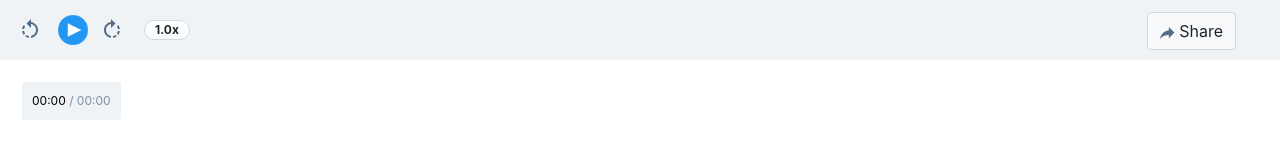
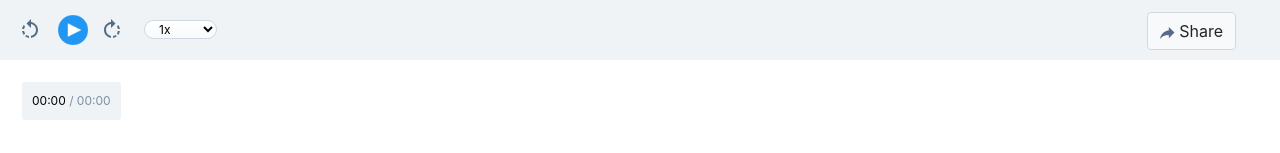
Before and after one commit to aimon/apollo, a React (Create React App) app: page / in a window 1280 px wide. Shown: the top 153 px of the page. Built offline with nearby package versions, Linux system fonts and the light colour scheme.

Commit message:
Implemented playback rate

```diff
--- a/src/assets/styles/app.scss
+++ b/src/assets/styles/app.scss
@@ -34,13 +34,14 @@
         margin-right: 13px;
       }
     }
-    .playback-rate {
+    .speed-rate {
       margin-left: 20px;
       border-radius: 40px;
       border: solid 1px #d0d9e2;
       background-image: linear-gradient(to bottom, #ffffff, #f8fafc);
       padding-left: 10px;
       padding-right: 10px;
+      font-size: 12px;
     }
   }
   .share {
--- a/src/components/AppHeader.js
+++ b/src/components/AppHeader.js
@@ -23,7 +23,20 @@ const AppHeader = ({ audioRef, onLoadedData, onTimeUpdate, onEnded, handleAudioT
           src={audioRef.current.paused ? PlayImage : PauseImage}
         />
         <span className='control-right' onClick={() => handleTranscriptHighlight(audioRef.current.currentTime + 5, true)}>{' '}</span>
-        <Badge variant='light' className='playback-rate'>1.0x</Badge>
+        <select
+          className='speed-rate'
+          defaultValue='1'
+          onChange={e => {
+            audioRef.current.playbackRate = Number(e.target.value)
+            audioRef.current.play()
+          }}
+        >
+          <option value='0.5'>0.5x</option>
+          <option value='0.75'>0.75x</option>
+          <option value='1'>1x</option>
+          <option value='1.5'>1.5x</option>
+          <option value='2'>2x</option>
+        </select>
       </div>
     )}
     <Button variant='light' className='share'>
```
